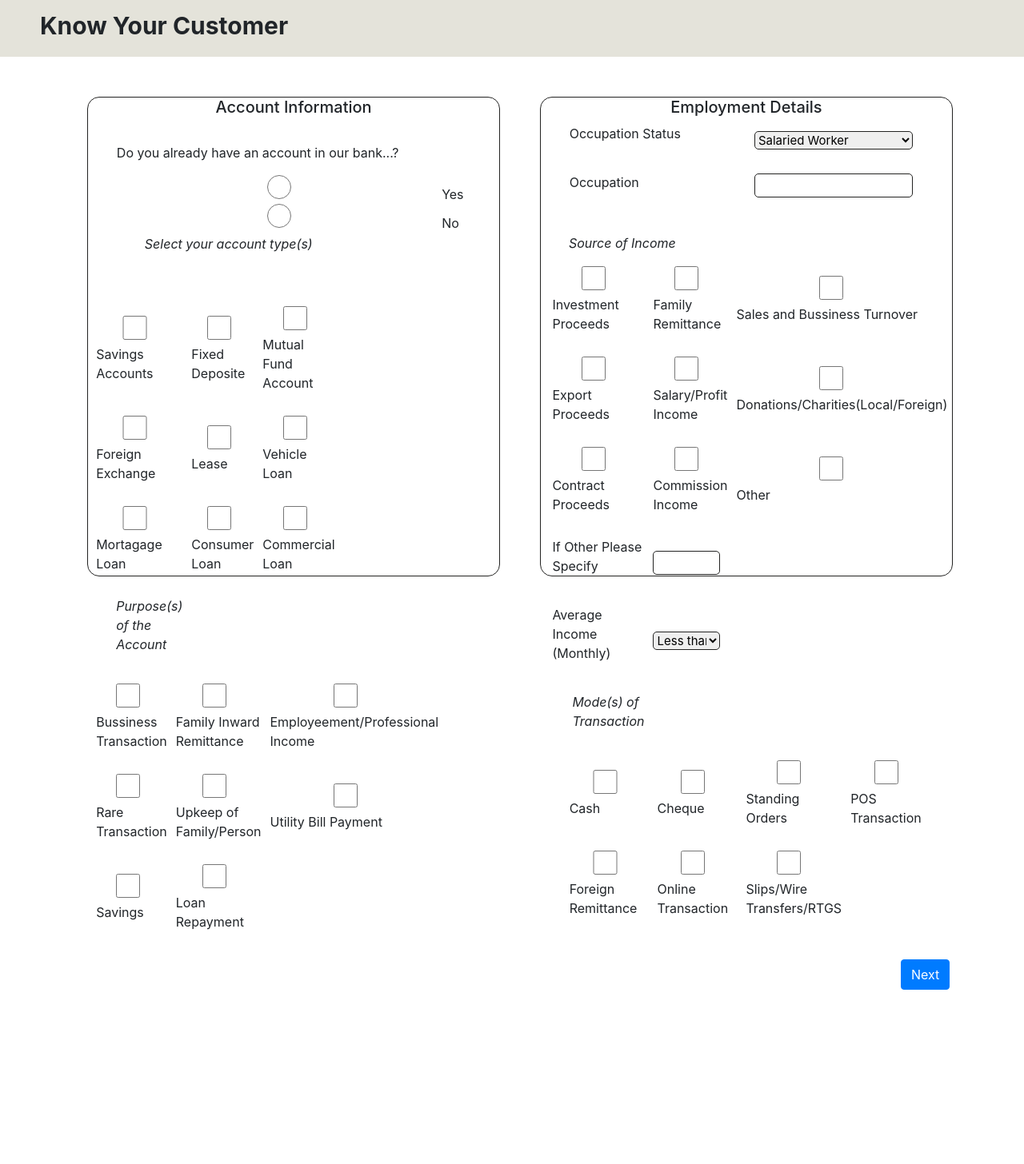
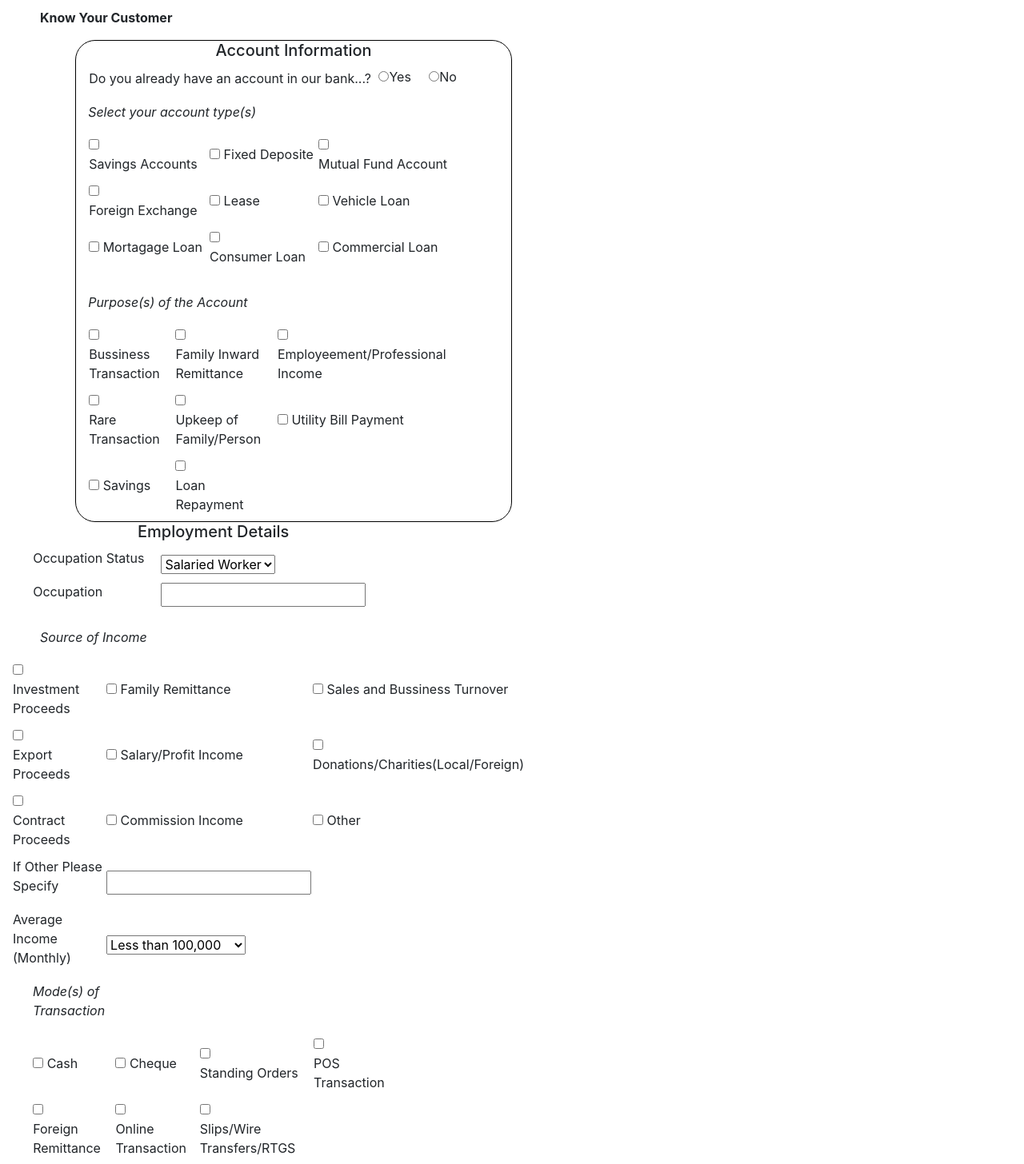
Before and after one commit to Dinithikw/TeamMicro, a Django app: template kyc_django/kyc_django/kyc/templates/kyc/(2nd)AccEmp.html in a window 1280 px wide. Shown: the top 1456 px of the page at 80% size. Before the commit the page ends 1238 px from the top, so only its background shows below. Run offline with Django 3.2, Linux system fonts and the light colour scheme; the template is opened without the code that fills it, so the values that code supplies are empty; some libraries are stand-ins or nearby versions.

Commit message:
index.html updated

```diff
--- a/kyc_django/kyc_django/kyc/templates/kyc/(2nd)AccEmp.html
+++ b/kyc_django/kyc_django/kyc/templates/kyc/(2nd)AccEmp.html
@@ -13,7 +13,7 @@
     {% load static %}
     <link rel="stytlesheet" href="{% static 'index.css' %}">
 
-    <style>
+    <!--<style>
       .personal_info{
         margin-left: 20px;
       }
@@ -73,6 +73,15 @@
         text-justify: inter-word;
       }
 
+    </style>-->
+    <style>
+      .account_info{
+        border:1px solid #000;
+        border-radius: 25px;
+      }
+      .check{
+        padding-left:30px;
+      }
     </style>
 </head>
 
@@ -89,35 +98,27 @@
         <div class="col-md-1">
 
         </div>
-        <div class="col-md-5 personel_info">
+        <div class="col-md-5 account_info">
           <form>
               <center><h5>Account Information</h5></center>
-              <table align="center" width="90%">
-                  <tr>
-                      <td>
-
-                          <p>Do you already have an account in our bank...?</p>
-
-                            <input type="radio" id="Yes" name="Yes" value="Yes">Yes
-
-
-                            <input type="radio" id="No" name="No" value="No">No
-
-                      </td>
-                </tr>
-
- <br>
+              <table width="90%">
                 <tr>
                   <td>
-                    <p style="text-align: left; padding-left: 35px;"><i>Select your account type(s)</i></p>
+                    <p>Do you already have an account in our bank...?</p>
+                  </td>
+                  <td style="padding-bottom:20px;padding-right:20px;">
+                    <input type="radio" id="Yes" name="Yes" value="Yes">Yes
+                  </td>
+                  <td style="padding-bottom:20px;">
+                    <input type="radio" id="No" name="No" value="No">No
                   </td>
                 </tr>
-
+              </table>
+              <p><i>Select your account type(s)</i></p>
                 <table class="check" width="90%">
                   <tr>
-                    <td>
-                      <input type = "checkbox" id = "c1">
-                      <label for = "c1">Savings Accounts</label>
+                    <td><input type = "checkbox" id = "c1">
+                        <label for = "c1">Savings Accounts</label>
                     </td>
                     <td>
                       <input type = "checkbox" id = "c2">
@@ -128,7 +129,6 @@
                       <label for = "c1">Mutual Fund Account</label>
                     </td>
                   </tr>
-
                   <tr>
                     <td>
                       <input type = "checkbox" id = "c4">
@@ -158,13 +158,9 @@
                       <label for = "c9">Commercial Loan</label>
                     </td>
                   </tr>
-<br><br>
-
-                  <tr>
-                    <td>
-                      <p style="text-align: left; padding-left: 25px;"><i>Purpose(s) of the Account</i></p>
-                    </td>
-                  </tr>
+                  </table>
+                  <br>
+                  <p><i>Purpose(s) of the Account</i></p>
 
                   <table class="check" width="90%">
                     <tr>
@@ -209,12 +205,12 @@
                     </tr>
 
                 </table>
-              </form>
+
             </div>
+        </div>
 
 
         <div class="col-md-5 contact_info">
-          <form>
               <center><h5>Employment Details</h5></center>
 
               <center><table class="contact" width="90%"></center>
```
Also changed, not shown: kyc_django/kyc_django/kyc/static/css/index.css (+3 -8 lines), kyc_django/kyc_django/kyc/templates/kyc/index.css (added, +50 -0 lines), kyc_django/kyc_django/kyc/templates/kyc/index.html (+3 -4 lines).
